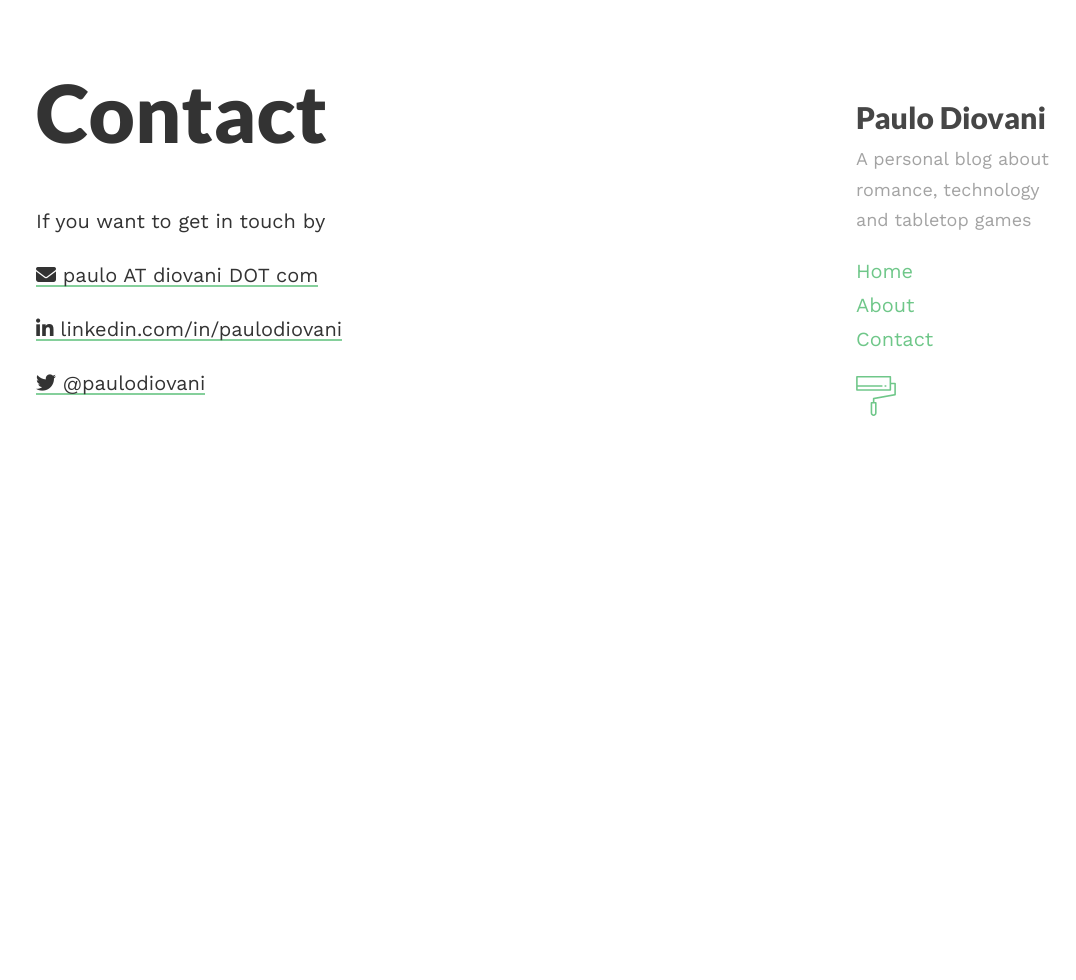
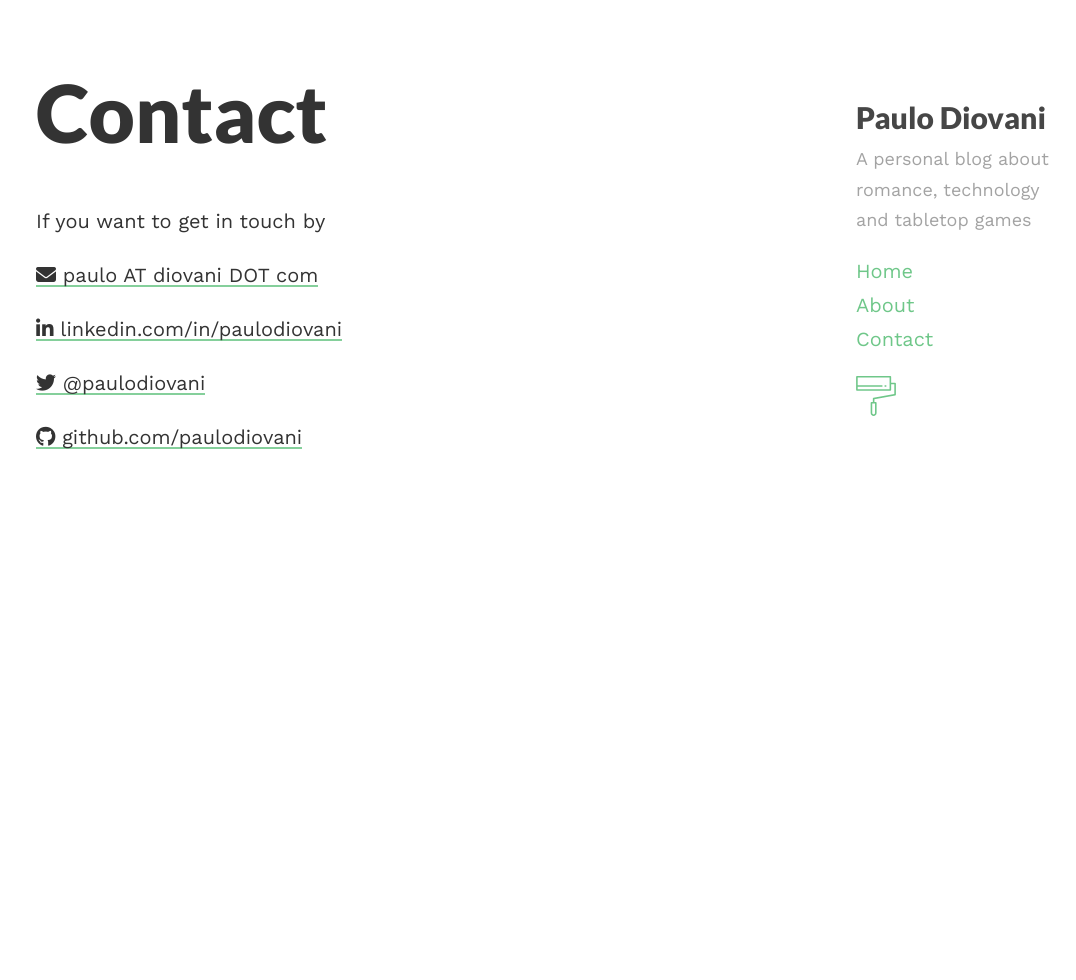
Before and after one commit to paulodiovani/blog.diovani.com, a Jekyll site: the page built from contact.md, in a window 1280 px wide. Shown: the whole page, without its empty margins (204-1280 px from the left). Built offline with Jekyll 4.4.1, drawn with Linux system fonts in a browser that asks for light colours; nearby versions of some CDN libraries.

Commit message:
Add github to contacts

```diff
--- a/_config.yml
+++ b/_config.yml
@@ -2,12 +2,14 @@
 
 title: Paulo Diovani
 description: A personal blog about romance, technology and tabletop games
+repository: github.com/paulodiovani/blog.diovani.com
 baseurl: /blog.diovani.com # name of the repository
 
 social:
   email: paulo AT diovani DOT com
   linkedin: linkedin.com/in/paulodiovani
   twitter: paulodiovani
+  github: github.com/paulodiovani
 
 highlighter: rouge
 markdown: kramdown
--- a/contact.md
+++ b/contact.md
@@ -11,3 +11,5 @@ If you want to get in touch by
 <a href="https://{{site.social.linkedin}}"><i class="fa fa-linkedin"></i> {{site.social.linkedin}}</a>
 
 <a href="https://twitter.com/{{site.social.twitter}}"><i class="fa fa-twitter"></i> @{{site.social.twitter}}</a>
+
+<a href="https://{{site.social.github}}"><i class="fa fa-github"></i> {{site.social.github}}</a>
```
